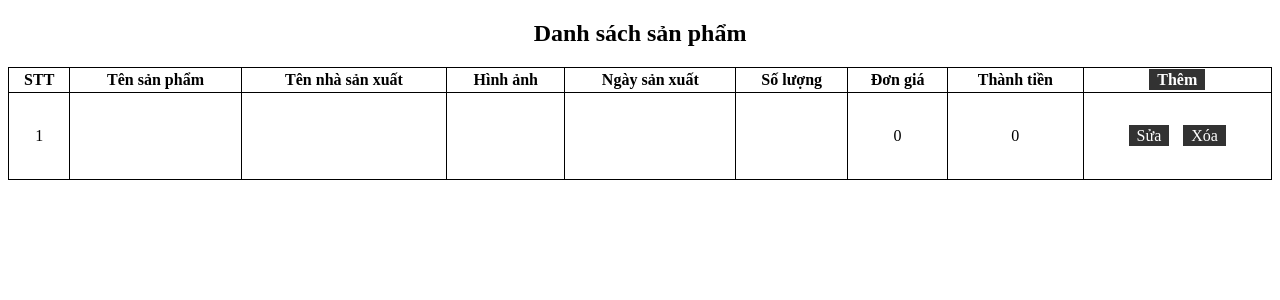
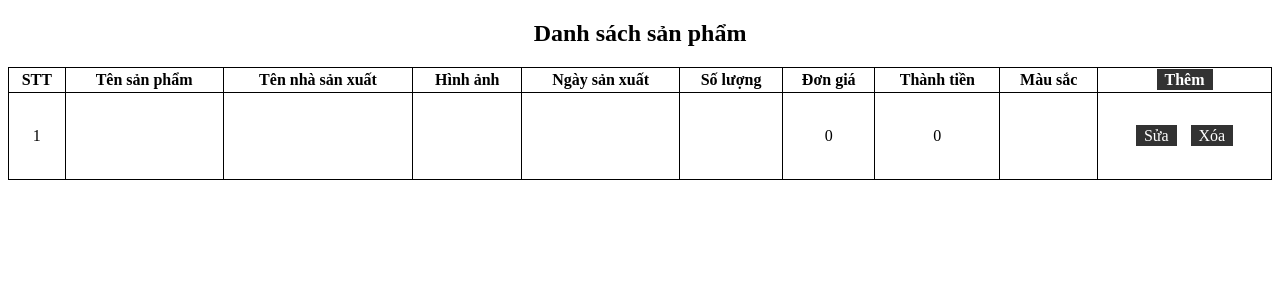
Before and after one commit to haduc25/web_ontap, a PHP site: page / in a window 1280 px wide. Shown: the top 300 px of the page. Run offline with PHP 8.4, Linux system fonts and the light colour scheme; tables that the repository leaves empty or names only in its code hold one stand-in row (values such as "Sample post"); data that the repository does not hold is empty.

Commit message:
commit get color from sql is done -> next create & edit

```diff
--- a/webmvc/Views/index.php
+++ b/webmvc/Views/index.php
@@ -63,6 +63,7 @@
                 <th>Số lượng</th>
                 <th>Đơn giá</th>
                 <th>Thành tiền</th>
+                <th>Màu sắc</th>
                 <th><a href="./index_create">Thêm</a></th>
             </tr>
             <?php $stt = 1; $money = 0;
@@ -81,6 +82,7 @@
                     <td><?=$prd->soluong?></td>
                     <td><?=number_format($prd->dongia)?></td>
                     <td><?=number_format($money = ($prd->dongia * $prd->soluong))?></td>
+                    <td><?=$prd->mausac?></td>
                     <td>
                         <a href="index_edit?id=<?=$prd->ma_sp?>">Sửa</a>
                         <a href="del?id=<?=$prd->ma_sp?>">Xóa</a>
```
